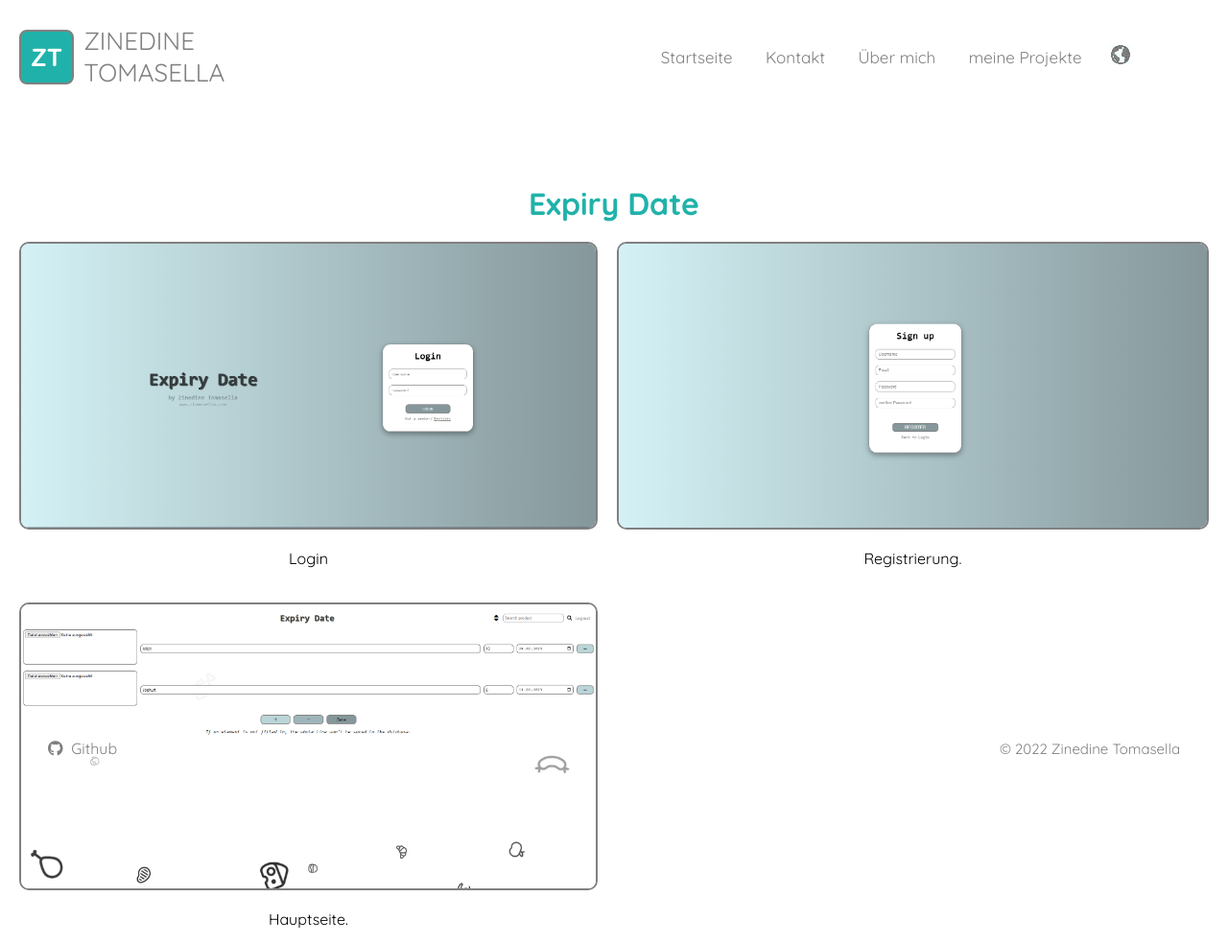
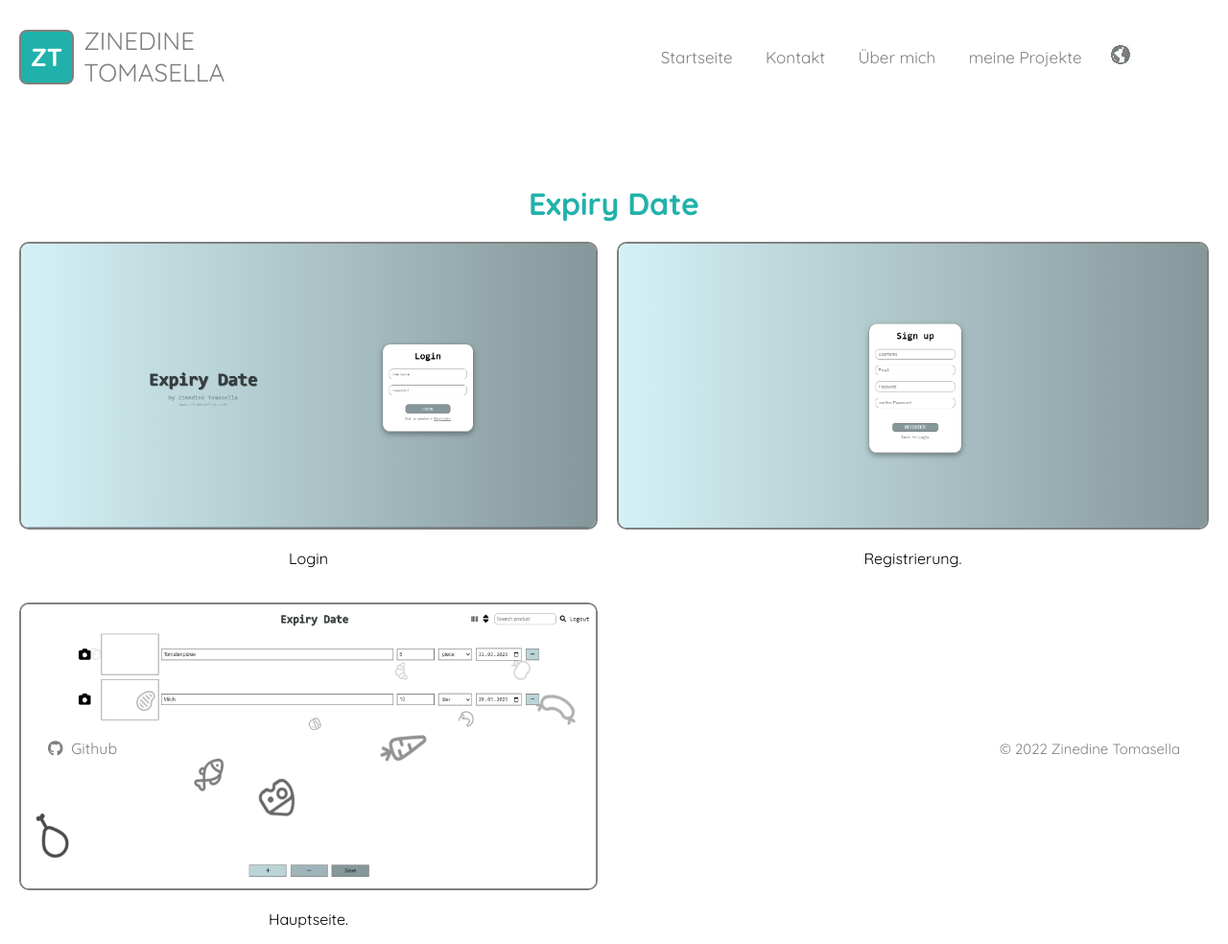
Before and after one commit to Sanssolvant/Website, a website: page public/expirydate.html in a window 1280 px wide. Shown: the whole page at 96% size. Drawn offline with Linux system fonts and the light colour scheme; a web font is replaced by a local one.

Commit message:
small changes

```diff
--- a/public/expirydate.html
+++ b/public/expirydate.html
@@ -85,7 +85,7 @@
 						<p class="register">Registrierung.</p>
 					</div>
 					<div>
-						<img src="images/expirydate/list.png" alt="expirydate Inhalt Fenster" />
+						<img src="images/expirydate/list2.png" alt="expirydate Inhalt Fenster" />
 						<p class="mainsite">Hauptseite.</p>
 					</div>
 				</div>
```
Also changed, not shown: public/images/expirydate/list2.png (added).
